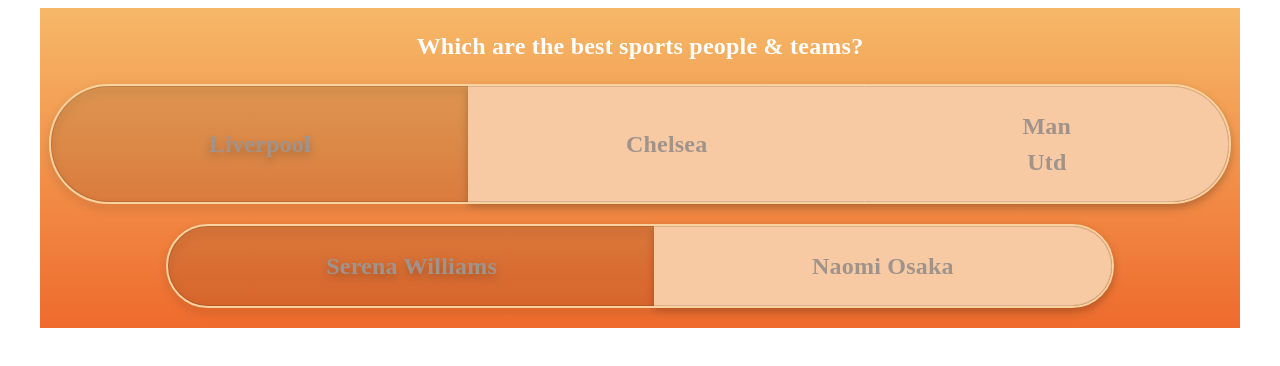
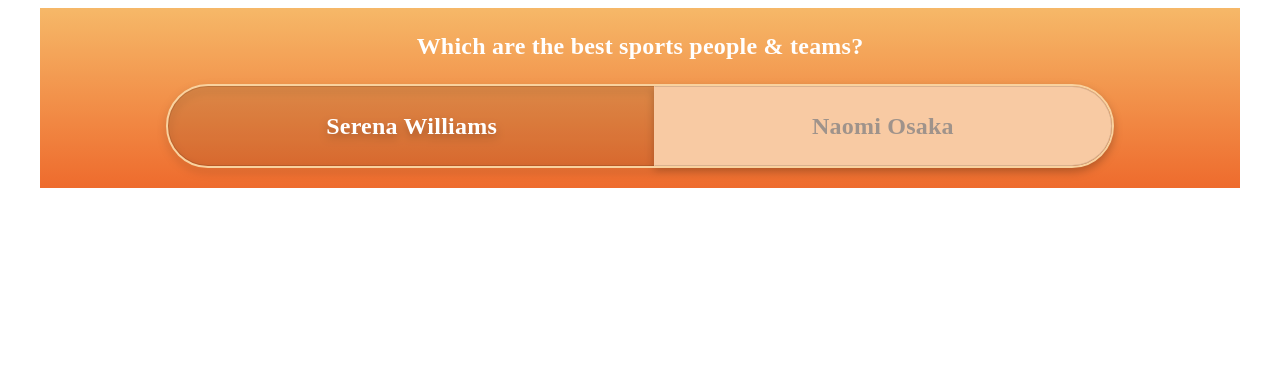
Before and after one commit to imevanc/toggle-button, a React (Create React App) app: page / in a window 1280 px wide. Shown: the top 366 px of the page. Built offline with nearby package versions, Linux system fonts and the light colour scheme.

Commit message:
completed the component for two options

```diff
--- a/src/Components/CustomToggleButton.js
+++ b/src/Components/CustomToggleButton.js
@@ -7,10 +7,15 @@
 
 const CustomToggleButton = (props) => {
   const matches = useMediaQuery("(min-width:600px)");
-  const [alignment, setAlignment] = React.useState("option1");
-
-  const handleAlignment = (event, newAlignment) => {
-    setAlignment(newAlignment);
+  const [option, setOption] = React.useState("option1");
+  const [fontColorOption, _] = React.useState({
+    selectedOption: "#9F938B",
+    nonSelectedOption: "#FFFFFF",
+  });
+  const handleOption = (_, newOption) => {
+    if (newOption !== null) {
+      setOption(newOption);
+    }
   };
   return (
     <Box
@@ -21,9 +26,9 @@
       }}
     >
       <ToggleButtonGroup
-        value={alignment}
+        value={option}
         exclusive
-        onChange={handleAlignment}
+        onChange={handleOption}
         orientation={`${matches ? `horizontal` : `vertical`}`}
         sx={{
           display: "flex",
@@ -33,11 +38,15 @@
           filter: "drop-shadow(0px 4px 4px rgba(0, 0, 0, 0.25))",
         }}
       >
-        {Object.keys(props.options).map((option, idx) => {
+        {Object.keys(props.options).map((iterOption, idx) => {
+          const fontColor =
+            iterOption !== option
+              ? `${fontColorOption.selectedOption}`
+              : `${fontColorOption.nonSelectedOption}`;
           return (
             <ToggleButton
               key={idx}
-              value={option}
+              value={iterOption}
               sx={{
                 display: "flex",
                 flexDirection: "column",
@@ -54,65 +63,15 @@
                   fontSize: "24px",
                   fontStyle: "normal",
                   fontWeight: 700,
-                  color: "#9F938B",
+                  color: fontColor,
                   textTransform: "none",
                 }}
               >
-                {props.options[option]}
+                {props.options[iterOption]}
               </Typography>
             </ToggleButton>
           );
         })}
-        {/* <ToggleButton
-          value="option1"
-          sx={{
-            display: "flex",
-            flexDirection: "column",
-            justifyContent: "center",
-            alignItems: "center",
-            padding: "21px 157px",
-            background: "#F8CAA3",
-            borderRadius: "100px",
-          }}
-        >
-          <Typography
-            sx={{
-              fontFamily: "Mulish",
-              fontSize: "24px",
-              fontStyle: "normal",
-              fontWeight: 700,
-              color: "#9F938B",
-              textTransform: "none",
-            }}
-          >
-            option1
-          </Typography>
-        </ToggleButton>
-        <ToggleButton
-          value="option2"
-          sx={{
-            display: "flex",
-            flexDirection: "row",
-            justifyContent: "center",
-            alignItems: "center",
-            padding: "21px 157px",
-            background: "#F8CAA3",
-            borderRadius: "100px",
-          }}
-        >
-          <Typography
-            sx={{
-              fontFamily: "Mulish",
-              fontSize: "24px",
-              fontStyle: "normal",
-              fontWeight: 700,
-              color: "#9F938B",
-              textTransform: "none",
-            }}
-          >
-            option2
-          </Typography>
-        </ToggleButton> */}
       </ToggleButtonGroup>
     </Box>
   );
--- a/src/db/db.json
+++ b/src/db/db.json
@@ -12,10 +12,7 @@
     },
     {
       "question": "Which are the best sports people & teams?",
-      "answers": [
-        { "option1": "Liverpool", "option2": "Chelsea", "option3": "Man Utd" },
-        { "option1": "Serena Williams", "option2": "Naomi Osaka" }
-      ],
+      "answers": [{ "option1": "Serena Williams", "option2": "Naomi Osaka" }],
       "solutions": ["option3", "option1"]
     }
   ]
```
